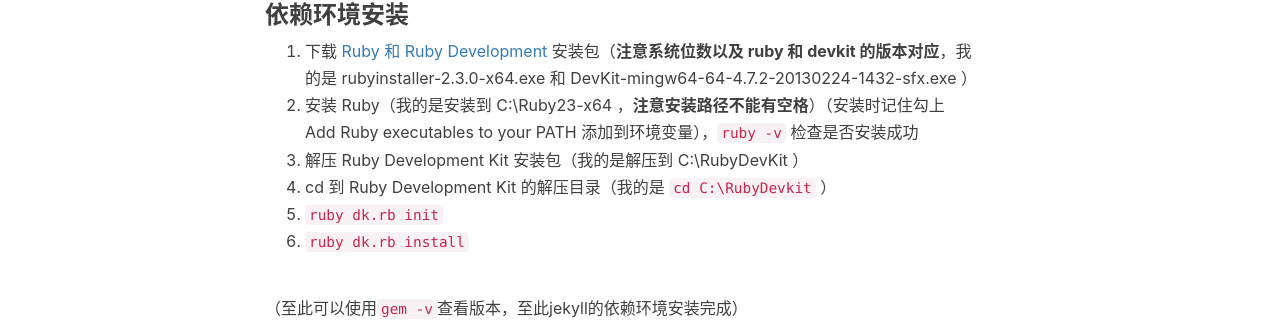
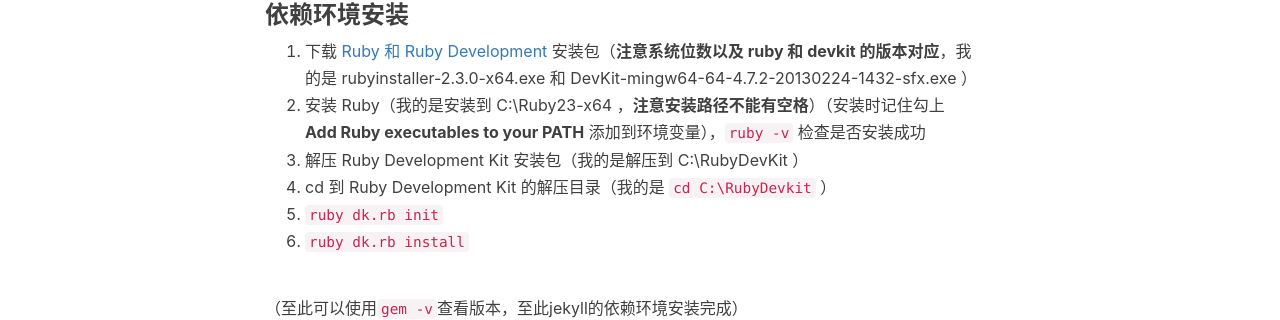
Before and after one commit to bglky/bglky.github.io, a Jekyll site: the page built from _posts/2016-05-09-hello-jekyll.markdown, in a window 1280 px wide. Shown: the part 571-891 px from the top of the page. Built offline with Jekyll 4.4.1, drawn with Linux system fonts in a browser that asks for light colours; nearby versions of some CDN libraries; comment, search, counter and statistics services are not loaded.

Commit message:
update blog

```diff
--- a/_posts/2016-05-09-hello-jekyll.markdown
+++ b/_posts/2016-05-09-hello-jekyll.markdown
@@ -13,7 +13,7 @@
 ### 依赖环境安装
 
  1. 下载 [Ruby 和 Ruby Development][1] 安装包（**注意系统位数以及 ruby 和 devkit 的版本对应**，我的是 rubyinstaller-2.3.0-x64.exe 和 DevKit-mingw64-64-4.7.2-20130224-1432-sfx.exe ）
- 2. 安装 Ruby（我的是安装到 C:\Ruby23-x64 ，**注意安装路径不能有空格**）（安装时记住勾上  Add Ruby executables to your PATH 添加到环境变量），`ruby -v` 检查是否安装成功
+ 2. 安装 Ruby（我的是安装到 C:\Ruby23-x64 ，**注意安装路径不能有空格**）（安装时记住勾上  **Add Ruby executables to your PATH** 添加到环境变量），`ruby -v` 检查是否安装成功
  3. 解压 Ruby Development Kit 安装包（我的是解压到 C:\RubyDevKit ）
  4. cd 到 Ruby Development Kit 的解压目录（我的是 `cd C:\RubyDevkit` ）
  5. `ruby dk.rb init`
```
